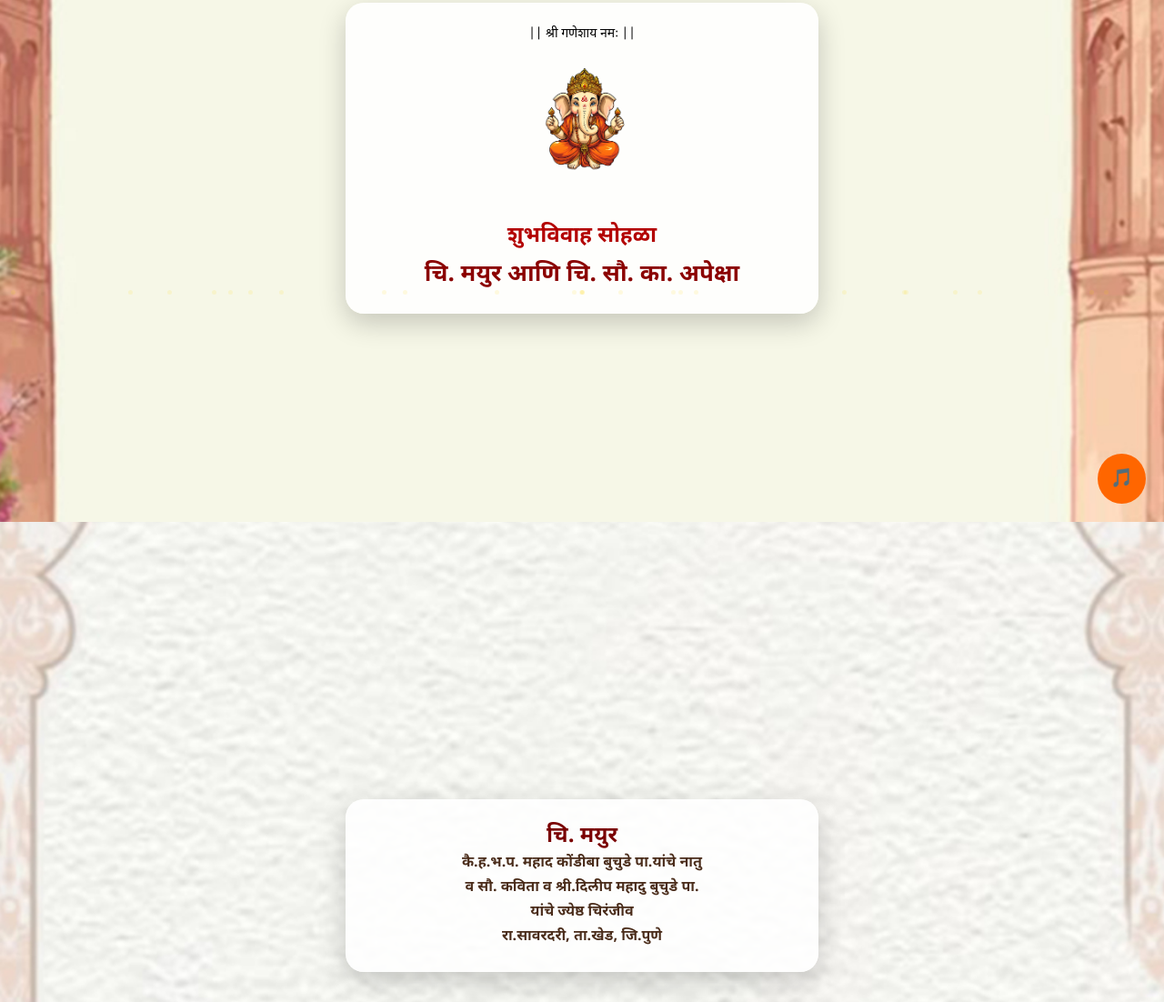
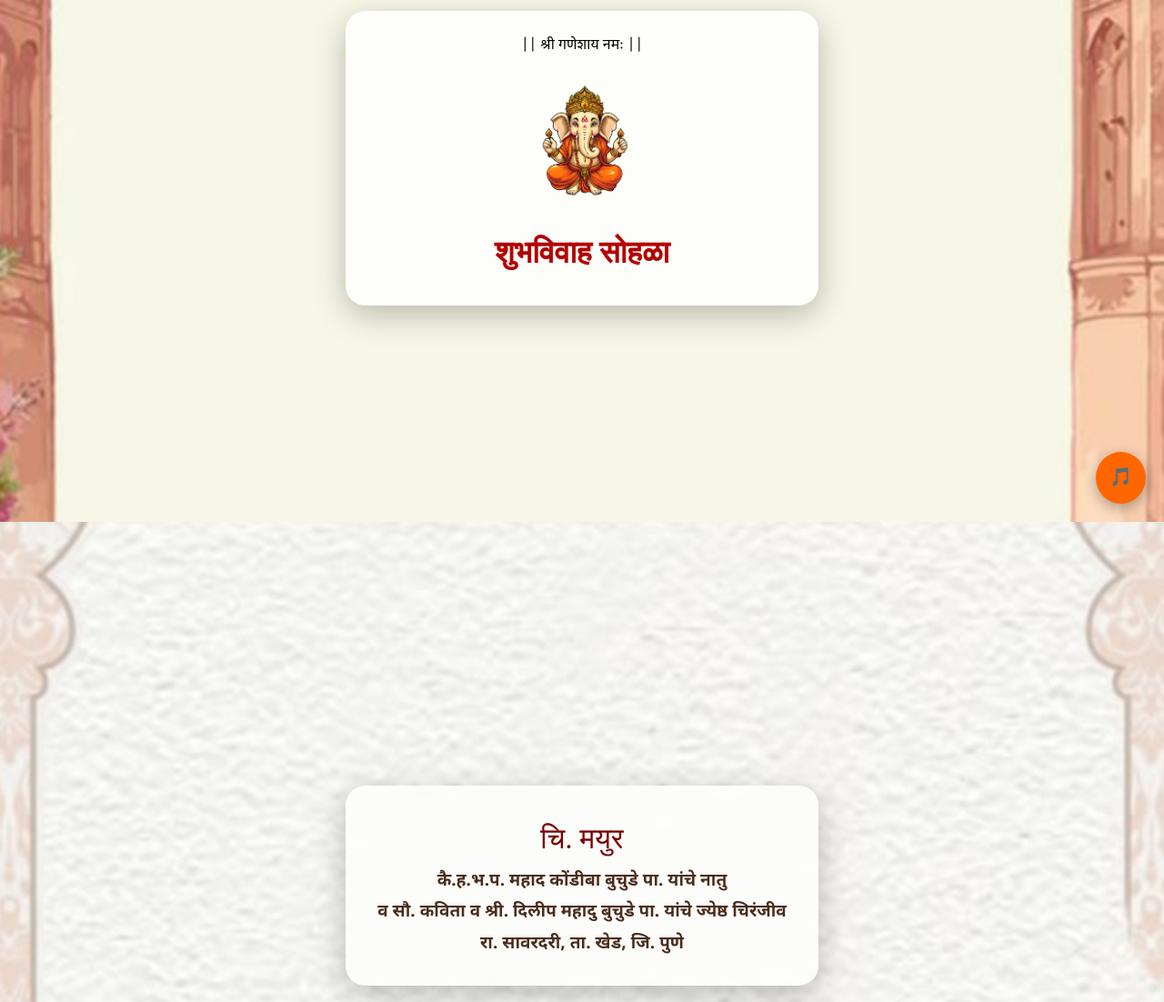
Before and after one commit to boxstudio95-afk/wedding-invite-5, a plain HTML site: page index.html in a window 1280 px wide. Shown: the part 226-1328 px from the top of the page at 91% size. Drawn offline with Linux system fonts and the light colour scheme; a web font is replaced by a local one.

Commit message:
Update index.html

```diff
--- a/index.html
+++ b/index.html
@@ -6,7 +6,8 @@
 
 <title>Wedding Invitation</title>
 
-<link href="https://fonts.googleapis.com/css2?family=Noto+Sans+Devanagari:wght@400;600;700&display=swap" rel="stylesheet">
+<!-- Premium Marathi Font -->
+<link href="https://fonts.googleapis.com/css2?family=Tiro+Devanagari+Marathi&family=Noto+Sans+Devanagari:wght@400;600&display=swap" rel="stylesheet">
 
 <style>
 
@@ -14,74 +15,86 @@
   margin:0;
   padding:0;
   box-sizing:border-box;
-  font-family:'Noto Sans Devanagari', sans-serif;
 }
 
+body{
+  font-family:'Noto Sans Devanagari', sans-serif;
+  overflow-x:hidden;
+}
+
+/* sections */
 section{
   min-height:100vh;
   display:flex;
+  align-items:center;
   justify-content:center;
-  align-items:center;
   text-align:center;
   padding:20px;
   position:relative;
 }
 
-.overlay{
-  background:rgba(255,255,255,0.88);
-  padding:25px;
-  border-radius:20px;
+/* backgrounds */
+.bg1{ background:url('bg1.jpg') center/cover no-repeat; }
+.bg2{ background:url('bg2.jpg') center/cover no-repeat; }
+.bg3{ background:url('bg3.jpg') center/cover no-repeat; }
+.bg4{ background:url('bg4.jpg') center/cover no-repeat; }
+
+/* premium card */
+.card{
+  background:rgba(255,255,255,0.75);
+  backdrop-filter:blur(12px);
+  border-radius:22px;
+  padding:28px 22px;
   max-width:520px;
   width:100%;
-  box-shadow:0 10px 30px rgba(0,0,0,0.2);
+  box-shadow:0 10px 35px rgba(0,0,0,0.25);
 }
 
-/* backgrounds */
-.bg1{background:url('bg1.jpg') center/cover no-repeat;}
-.bg2{background:url('bg2.jpg') center/cover no-repeat;}
-.bg3{background:url('bg3.jpg') center/cover no-repeat;}
-.bg4{background:url('bg4.jpg') center/cover no-repeat;}
-.bg5{background:url('bg5.jpg') center/cover no-repeat;}
-
+/* headings */
 h1{
+  font-family:'Tiro Devanagari Marathi', serif;
+  font-size:34px;
   color:#b30000;
-  margin:10px 0;
-}
-
-.title{
-  font-size:26px;
-  font-weight:700;
-  color:#8b0000;
+  margin-bottom:10px;
 }
 
 .big{
-  font-size:24px;
-  font-weight:700;
+  font-family:'Tiro Devanagari Marathi', serif;
+  font-size:32px;
   color:#7a0000;
+  margin:12px 0;
 }
 
+/* body text */
 .text{
+  font-size:19px;
+  line-height:1.8;
+  color:#4a2c1a;
+  font-weight:600;
+}
+
+/* small text */
+.top-text{
   font-size:16px;
-  line-height:1.7;
-  font-weight:600;
-  color:#4a2c1a;
+  margin-bottom:10px;
 }
 
 /* ganpati */
 .ganpati img{
-  width:120px;
-  margin:20px 0;
+  width:130px;
+  margin:15px 0;
 }
 
 /* map button */
 .map-btn{
   display:inline-block;
   margin-top:15px;
-  padding:12px 22px;
+  padding:14px 26px;
   background:#b30000;
   color:#fff;
   border-radius:30px;
   text-decoration:none;
+  font-size:18px;
   font-weight:600;
 }
 
@@ -89,7 +102,7 @@ h1{
 .gallery{
   display:grid;
   grid-template-columns:1fr 1fr;
-  gap:10px;
+  gap:12px;
 }
 
 .gallery img{
@@ -104,31 +117,34 @@ h1{
   right:20px;
   background:#ff6600;
   color:white;
-  padding:14px;
+  padding:15px;
   border-radius:50%;
   font-size:20px;
   cursor:pointer;
-  z-index:999;
+  box-shadow:0 5px 15px rgba(0,0,0,0.3);
 }
 
 /* particles */
 .particle{
-  position:fixed;
-  width:5px;
-  height:5px;
+  position:absolute;
+  width:6px;
+  height:6px;
   background:gold;
   border-radius:50%;
   opacity:0.7;
-  animation:float 6s linear infinite;
+  animation:float 6s infinite;
 }
 
 @keyframes float{
   0%{transform:translateY(0);}
-  100%{transform:translateY(-300px);opacity:0;}
+  100%{transform:translateY(-200px);opacity:0;}
 }
 
-html{
-  scroll-behavior:smooth;
+/* mobile */
+@media(max-width:480px){
+  h1{ font-size:28px; }
+  .big{ font-size:26px; }
+  .text{ font-size:18px; }
 }
 
 </style>
@@ -138,9 +154,9 @@ html{
 
 <!-- SECTION 1 -->
 <section class="bg1">
-  <div class="overlay">
+  <div class="card">
 
-    <p style="font-size:14px;">|| श्री गणेशाय नमः ||</p>
+    <p class="top-text">|| श्री गणेशाय नमः ||</p>
 
     <div class="ganpati">
       <img src="ganpati.png">
@@ -148,22 +164,19 @@ html{
 
     <h1>शुभविवाह सोहळा</h1>
 
-    <p class="title">चि. मयुर आणि चि. सौ. का. अपेक्षा</p>
-
   </div>
 </section>
 
 <!-- SECTION 2 -->
 <section class="bg2">
-  <div class="overlay">
+  <div class="card">
 
-    <p class="big">चि. मयुर</p>
+    <div class="big">चि. मयुर</div>
 
     <p class="text">
-    कै.ह.भ.प. महाद कोंडीबा बुचुडे पा.यांचे नातु <br>
-    व सौ. कविता व श्री.दिलीप महादु बुचुडे पा. <br>
-    यांचे ज्येष्ठ चिरंजीव <br>
-    रा.सावरदरी, ता.खेड, जि.पुणे
+    कै.ह.भ.प. महाद कोंडीबा बुचुडे पा. यांचे नातु <br>
+    व सौ. कविता व श्री. दिलीप महादु बुचुडे पा. यांचे ज्येष्ठ चिरंजीव <br>
+    रा. सावरदरी, ता. खेड, जि. पुणे
     </p>
 
   </div>
@@ -171,9 +184,9 @@ html{
 
 <!-- SECTION 3 -->
 <section class="bg3">
-  <div class="overlay">
+  <div class="card">
 
-    <p class="big">चि.सौ.कां. अपेक्षा</p>
+    <div class="big">चि.सौ.कां. अपेक्षा</div>
 
     <p class="text">
     कै. संजय रामचंद्र साळुंखे यांची कन्या <br>
@@ -181,24 +194,17 @@ html{
     रा. तळवडे, देवी इंद्रायणी, पुणे
     </p>
 
+    <p class="text" style="margin-top:10px;">
+    रविवार दि. ३/५/२०२६ <br>
+    सायं. ७ वा. १५ मि.
+    </p>
+
   </div>
 </section>
 
 <!-- SECTION 4 -->
 <section class="bg4">
-  <div class="overlay">
-
-    <p class="text">
-    यांचा शुभविवाह रविवार दि. ३/५/२०२६ रोजी <br>
-    सायं. ७ वा. १५ मि. या गोरज मुहूर्तावर करण्याचे योजिले आहे.
-    </p>
-
-  </div>
-</section>
-
-<!-- SECTION 5 -->
-<section class="bg5">
-  <div class="overlay">
+  <div class="card">
 
     <h1>विवाहस्थळ</h1>
 
@@ -216,9 +222,9 @@ html{
 
 <!-- GALLERY -->
 <section class="bg1">
-  <div class="overlay">
+  <div class="card">
 
-    <h1>Memories</h1>
+    <h1>आठवणी</h1>
 
     <div class="gallery">
       <img src="couple1.jpg">
@@ -236,7 +242,6 @@ html{
 <div class="music-btn" onclick="toggleMusic()">🎵</div>
 
 <script>
-
 function toggleMusic(){
   let m=document.getElementById("music");
   if(m.paused){ m.play(); }
@@ -244,14 +249,13 @@ function toggleMusic(){
 }
 
 /* particles */
-for(let i=0;i<25;i++){
+for(let i=0;i<20;i++){
   let p=document.createElement("div");
   p.className="particle";
   p.style.left=Math.random()*100+"%";
   p.style.bottom="0";
   document.body.appendChild(p);
 }
-
 </script>
 
 </body>
```
